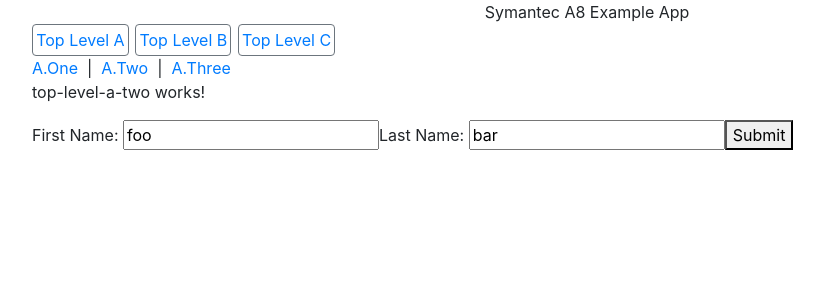
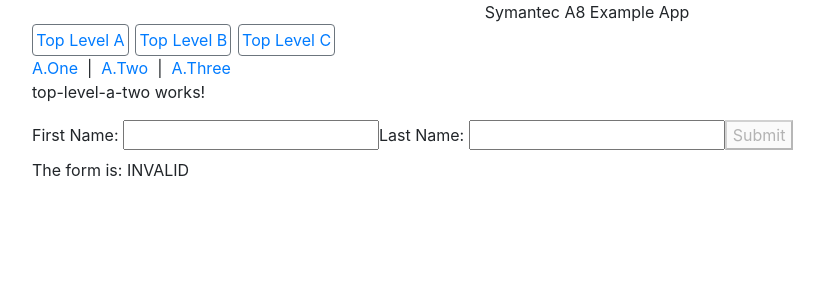
Before and after one commit to Philipp-Tarasiewicz-Ham/symc-a8, an Angular app: page /two in a window 1280 px wide. Shown: the top 300 px of the page, without its empty margins (53-877 px from the left). Built offline with nearby package versions, Linux system fonts and the light colour scheme.

Commit message:
refactor form to use FormBuilder and add a built-in validator

```diff
--- a/src/app/top-level-a/top-level-a-two/top-level-a-two.component.html
+++ b/src/app/top-level-a/top-level-a-two/top-level-a-two.component.html
@@ -7,9 +7,15 @@
     First Name:
     <input type="text" formControlName="firstName">
   </label>
+
   <label>
     Last Name:
     <input type="text" formControlName="lastName">
   </label>
+
   <button type="submit" [disabled]="!myForm.valid">Submit</button>
+
+  <div>
+    The form is: {{ myForm.status }}
+  </div>
 </form>
--- a/src/app/top-level-a/top-level-a-two/top-level-a-two.component.ts
+++ b/src/app/top-level-a/top-level-a-two/top-level-a-two.component.ts
@@ -1,5 +1,5 @@
 import { Component, OnInit } from '@angular/core';
-import {FormControl, FormGroup} from '@angular/forms';
+import {FormBuilder, Validators} from '@angular/forms';
 
 @Component({
   selector: 'app-top-level-a-two',
@@ -7,12 +7,12 @@
   styleUrls: ['./top-level-a-two.component.scss']
 })
 export class TopLevelATwoComponent implements OnInit {
-  myForm = new FormGroup({
-    firstName: new FormControl('foo'),
-    lastName: new FormControl('bar')
+  myForm = this.formBuilder.group({
+    firstName: ['', Validators.required],
+    lastName: ['']
   });
 
-  constructor() { }
+  constructor(private formBuilder: FormBuilder) { }
 
   ngOnInit() {
   }
```
